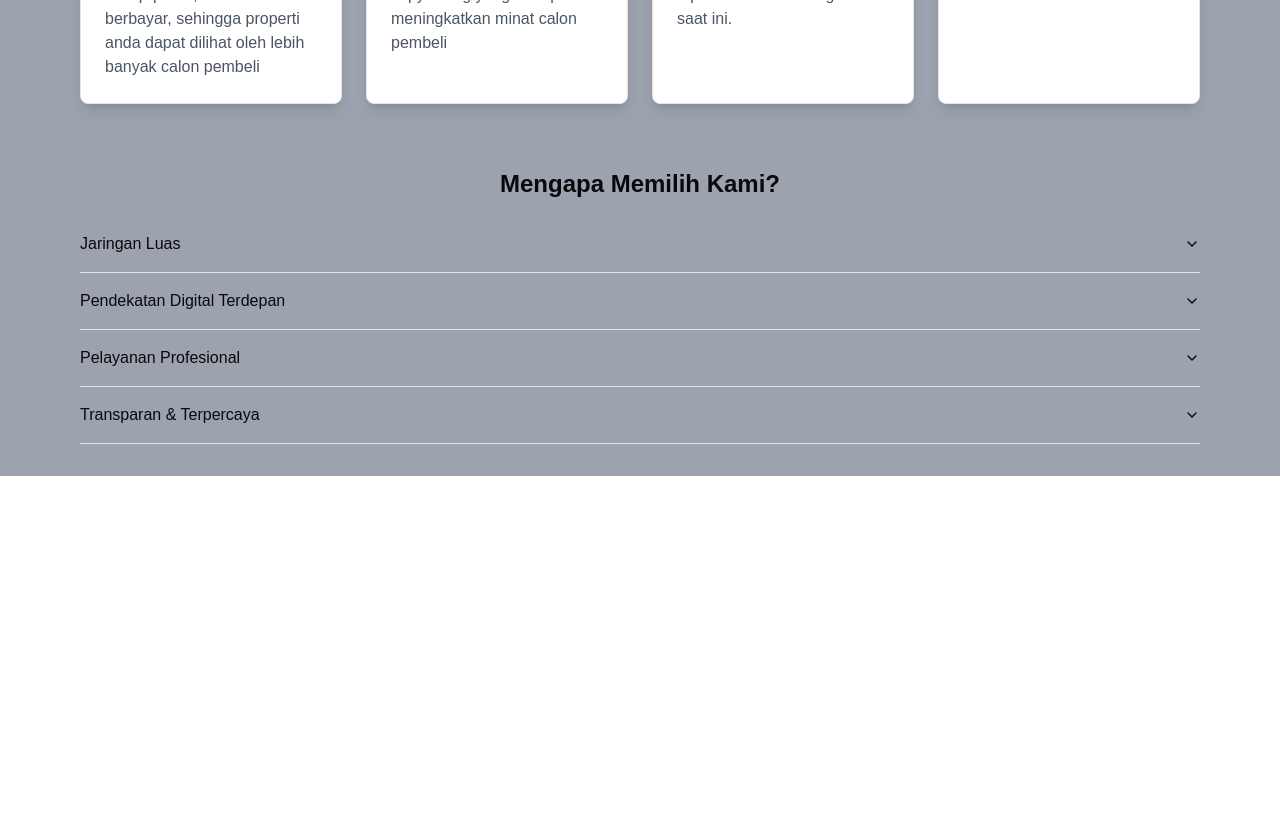
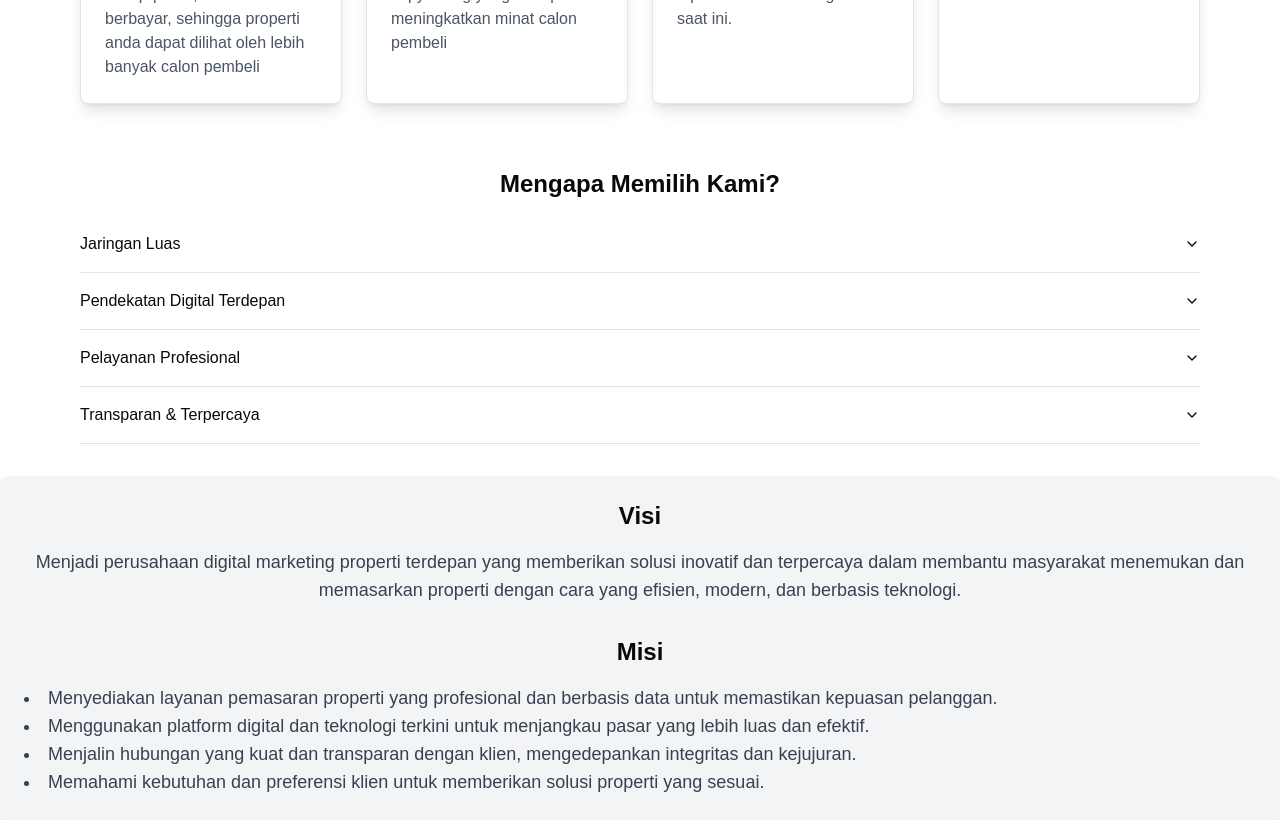
Before and after one commit to akmal520/BerylPropertyLand, a React (Vite) app: page / in a window 1280 px wide. Shown: the part 2260-3080 px from the top of the page. Before the commit the page ends 2736 px from the top, so only its background shows below. Built offline with nearby package versions, Linux system fonts and the light colour scheme; a web font is replaced by a local one.

Commit message:
add Visi Misi

```diff
--- a/src/components/Layouts/Home/LayananKami.jsx
+++ b/src/components/Layouts/Home/LayananKami.jsx
@@ -13,7 +13,7 @@ const LayananKami = () => {
     }, [latestLayanan]);
 
     return (
-        <section className="container mx-auto py-8 bg-gray-400">
+        <section className="container mx-auto py-8">
             <h1 className="text-4xl font-bold text-center py-4 text-gray-800">Layanan Kami</h1>
 
             <div className={`grid grid-cols-1 md:grid-cols-1 lg:grid-cols-4 gap-6 transition-opacity duration-500 ${fade ? 'fade-in' : 'opacity-0'}`}>
--- a/src/components/Layouts/Home/MengapaMemilihKami.jsx
+++ b/src/components/Layouts/Home/MengapaMemilihKami.jsx
@@ -8,7 +8,7 @@ import {
 
 const MengapaMemilihKami = () => {
     return (
-        <section className="container mx-auto py-8 bg-gray-400">
+        <section className="container mx-auto py-8">
             <h2 className="text-center text-2xl font-bold mb-4">Mengapa Memilih Kami?</h2>
             <Accordion type="single" collapsible>
                 <AccordionItem value="item-1">
--- a/src/components/Layouts/Home/VisiMIsi.jsx
+++ b/src/components/Layouts/Home/VisiMIsi.jsx
@@ -2,10 +2,20 @@ import React from 'react';
 
 const VisiMIsi = () => {
     return (
-        <section className="container mx-auto">
-        <div>
-            <h2 className="font-bold text-center">Visi</h2>
-        </div>
+        <section className="container mx-auto p-6 bg-gray-100 rounded-lg shadow-lg">
+            <div className="text-center mb-8">
+                <h2 className="font-bold text-2xl mb-4">Visi</h2>
+                <p className="text-lg text-gray-700">Menjadi perusahaan digital marketing properti terdepan yang memberikan solusi inovatif dan terpercaya dalam membantu masyarakat menemukan dan memasarkan properti dengan cara yang efisien, modern, dan berbasis teknologi.</p>
+            </div>
+            <div>
+                <h2 className="font-bold text-2xl text-center mb-4">Misi</h2>
+                <ul className="list-disc list-inside text-lg text-gray-700">
+                    <li>Menyediakan layanan pemasaran properti yang profesional dan berbasis data untuk memastikan kepuasan pelanggan.</li>
+                    <li>Menggunakan platform digital dan teknologi terkini untuk menjangkau pasar yang lebih luas dan efektif.</li>
+                    <li>Menjalin hubungan yang kuat dan transparan dengan klien, mengedepankan integritas dan kejujuran.</li>
+                    <li>Memahami kebutuhan dan preferensi klien untuk memberikan solusi properti yang sesuai.</li>
+                </ul>
+            </div>
         </section>
     );
 };
--- a/src/components/Layouts/Home/index.jsx
+++ b/src/components/Layouts/Home/index.jsx
@@ -4,6 +4,7 @@ import LayananKami from './LayananKami';
 import PropertyKota from './PropertyKota';
 import PropertyType from './PropertyType';
 import MengapaMemilihKami from './MengapaMemilihKami';
+import VisiMIsi from './VisiMIsi';
 import React from 'react';
 
 const HomeLayout = () => {
@@ -15,6 +16,7 @@ const HomeLayout = () => {
             <PropertyType />
             <LayananKami />
             <MengapaMemilihKami/>
+            <VisiMIsi/>
         </>
     );
 };
```
